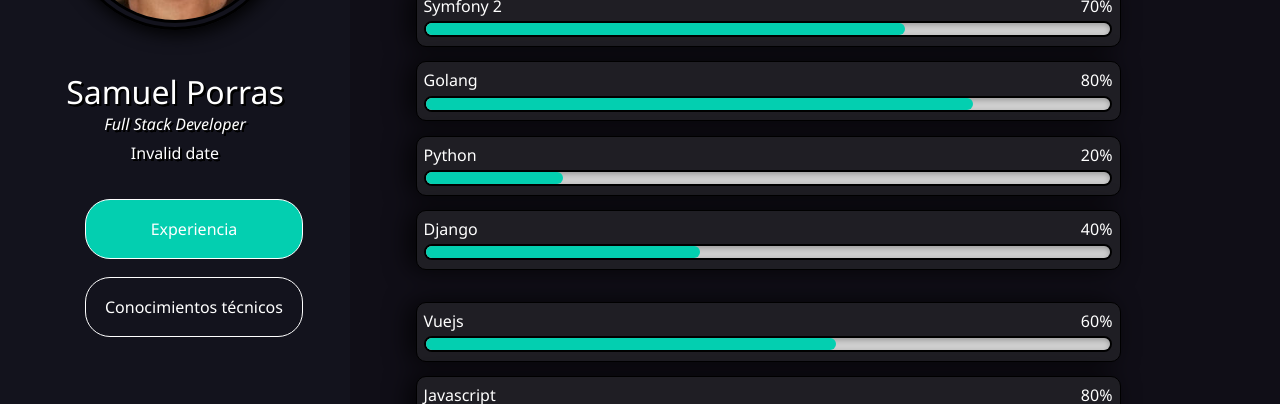
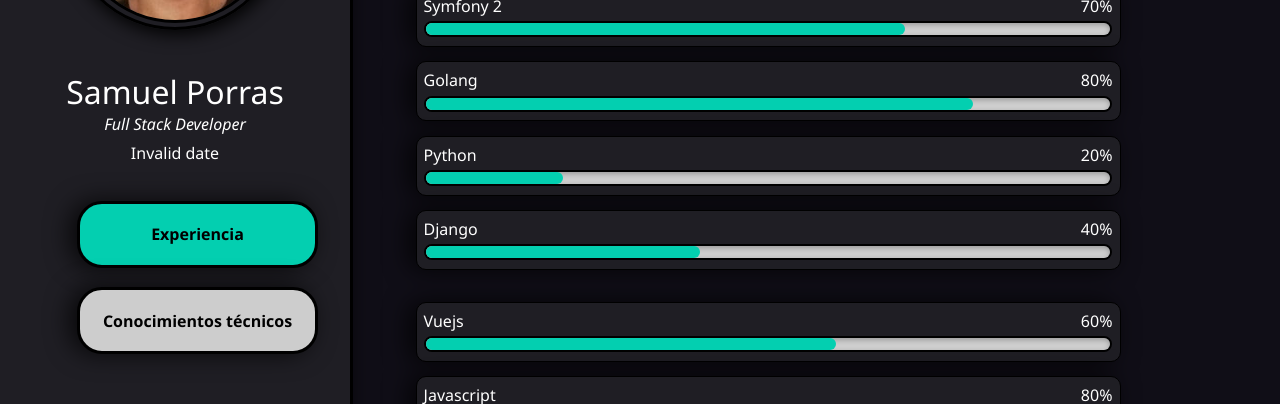
Before and after one commit to Arkiant/curriculum, a Vue app: page /#experience in a window 1280 px wide. Shown: the part 313-717 px from the top of the page. Built offline with nearby package versions, Linux system fonts and the light colour scheme; no server answers.

Commit message:
better design

```diff
--- a/src/components/SideNav.vue
+++ b/src/components/SideNav.vue
@@ -53,7 +53,6 @@ export default {
 
     $color: #03CFB0;
     $color-light: white;
-    $color-dark: #1A1A21;
 
     aside {
         width: 20%;
@@ -63,7 +62,11 @@ export default {
         align-items: center;
         height: 100vh;
         max-height: 100%;
-        background-color: #13131d;
+        background-color: #1f1e24;
+        -webkit-box-shadow: -7px 0px 25px 0px rgba(0,0,0,0.75);
+        -moz-box-shadow: -7px 0px 25px 0px rgba(0,0,0,0.75);
+        box-shadow: -7px 0px 25px 0px rgba(0,0,0,0.75);
+        border-right: 3px solid black;
 
         div.foto {
             margin-top: 5%;
@@ -84,7 +87,6 @@ export default {
             color: $color-light;
             font-size: 1.5em;
             margin: 0;
-            @include text-border-shadow(black);
 
             &.name {
                 font-size: 2em;
@@ -111,11 +113,18 @@ export default {
                 display: block;
                 margin-top: 10%;
                 text-decoration: none;
-                color: white;
+                color: black;
+                font-weight: bold;
                 border: 1px solid white;
                 border-radius: 25px;
                 padding: 10%;
                 width: 100%;
+                background-color: #cdcdcd;
+
+                -webkit-box-shadow: -7px 0px 25px 0px rgba(0,0,0,0.75);
+                -moz-box-shadow: -7px 0px 25px 0px rgba(0,0,0,0.75);
+                box-shadow: -7px 0px 25px 0px rgba(0,0,0,0.75);
+                border: 3px solid black;
 
                 &.router-link-active {
                     background-color: #03cfb0;
```
